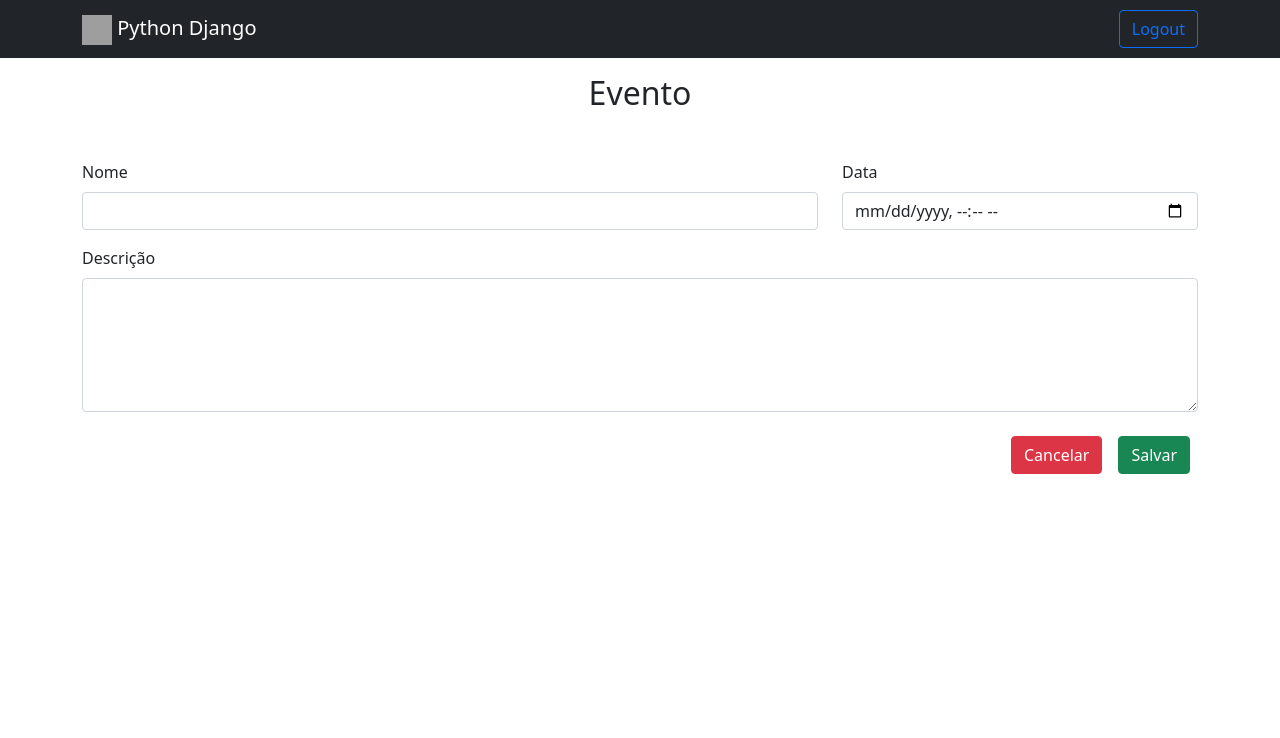
After one commit to JJAnony/PythonDjango, a Django app: page /schedule/event/ in a window 1280 px wide. The commit adds this page. Shown: the top 738 px of the page. Run offline with Django 3.2, Linux system fonts and the light colour scheme; a user stored in the database is signed in; grey boxes are pictures that could not be loaded.

Commit message:
Created new event

```diff
--- a/PythonDjango/urls.py
+++ b/PythonDjango/urls.py
@@ -10,5 +10,7 @@ urlpatterns = [
     path('login/submit/', views.submit),
     path('logout/', views.logout_user),
     path('schedule/', views.list_events),
+    path('schedule/event/', views.event),
+    path('schedule/event/submit/', views.subimt_event),
     path('', RedirectView.as_view(url='/schedule/'))
 ]
--- a/core/views.py
+++ b/core/views.py
@@ -38,3 +38,19 @@ def list_events(request):
     event = Event.objects.filter(user=request.user)
     response = {'events': event}
     return render(request, 'schedule.html', response)
+
+
+@login_required(login_url='/login/')
+def event(request):
+    return render(request, 'event.html')
+
+
+@login_required(login_url='/login/')
+def subimt_event(request):
+    if request.POST:
+        title = request.POST.get('title')
+        event_date = request.POST.get('event_date')
+        description = request.POST.get('description')
+        user = request.user
+        Event.objects.create(title=title, event_date=event_date, description=description, user=user)
+    return redirect('/schedule')
--- /dev/null
+++ b/templates/event.html
@@ -0,0 +1,24 @@
+{% extends "page.html" %}
+
+{% block content %}
+<h2 class="text-center p-3">Evento</h2>
+<br/>
+<form action="submit/" method="POST" class="row"> {% csrf_token %}
+    <div class="col-8 mb-3">
+        <label for="title" class="form-label">Nome</label>
+        <input type="text" class="form-control" id="title" name="title">
+    </div>
+    <div class="col-4 mb-3">
+        <label for="event_date" class="form-label">Data</label>
+        <input type="datetime-local" class="form-control" id="event_date" name="event_date">
+    </div>
+    <div class="col-12 mb-3">
+        <label for="description" class="form-label">Descrição</label>
+        <textarea class="form-control" rows="5" id="description" name="description"></textarea>
+    </div>
+    <div class="col-12 mb-3">
+        <button class="float-end m-2 btn btn-success" type="submit">Salvar</button>
+        <a class="float-end m-2 btn btn-danger" href="/schedule">Cancelar</a>
+    </div>
+</form>
+{% endblock %}
```
Also changed, not shown: templates/schedule.html (+12 -0 lines), db.sqlite3.
